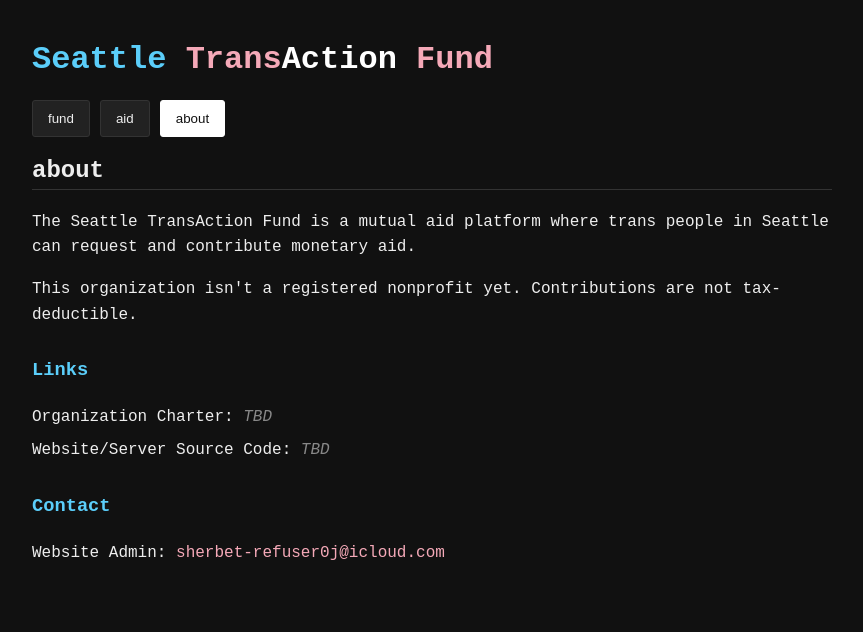
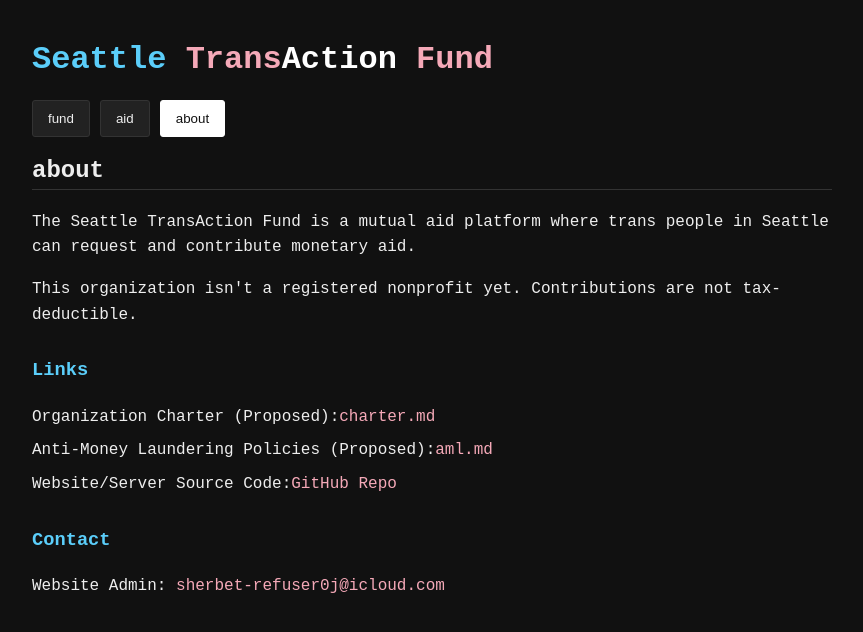
Before and after one commit to sherbet-refuser/trans-action, a React (Create React App) app in the folder frontend/: page / in a window 1280 px wide. Both pictures are taken after a click on the button "about". Shown: the top 632 px of the page, without its empty margins (208-1071 px from the left). Built offline with nearby package versions, Linux system fonts and the light colour scheme; no server answers.

Commit message:
Add links to About page

```diff
--- a/frontend/src/components/About.js
+++ b/frontend/src/components/About.js
@@ -11,8 +11,18 @@
 
                 <h3>Links</h3>
                 <ul>
-                    <li>Organization Charter: <span className="pending">TBD</span></li>
-                    <li>Website/Server Source Code: <span className="pending">TBD</span></li>
+                    <li>
+                        Organization Charter (Proposed):
+                        <a href="https://github.com/sherbet-refuser/trans-action/blob/main/docs/charter.md">charter.md</a>
+                    </li>
+                    <li>
+                        Anti-Money Laundering Policies (Proposed):
+                        <a href="https://github.com/sherbet-refuser/trans-action/blob/main/docs/aml.md">aml.md</a>
+                    </li>
+                    <li>
+                        Website/Server Source Code:
+                        <a href="https://github.com/sherbet-refuser/trans-action">GitHub Repo</a>
+                    </li>
                 </ul>
 
                 <h3>Contact</h3>
```
